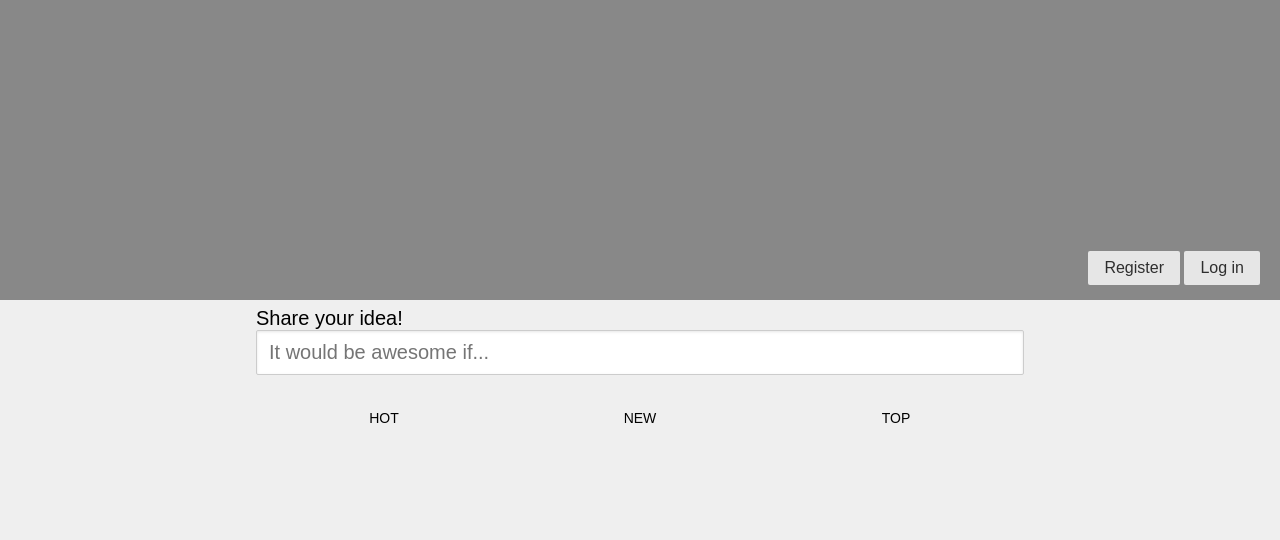
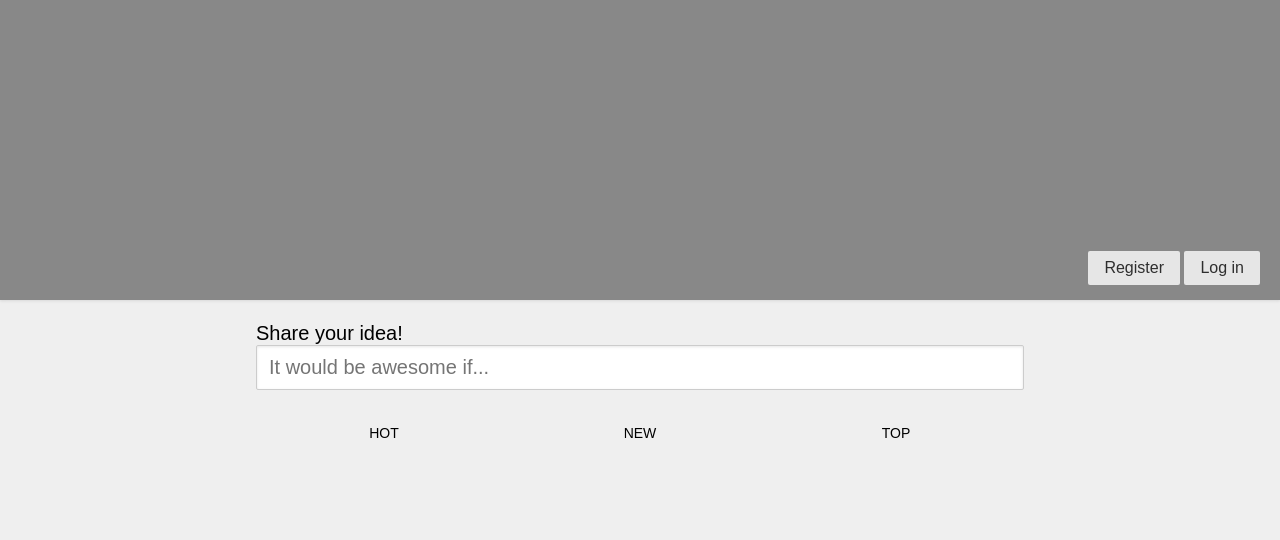
Before and after one commit to sigvef/ideavote.co, a Django app: template ideax/idea/templates/idea/idealist.html in a window 1280 px wide. Shown: the top 540 px of the page. Run offline with Django 3.2, Linux system fonts and the light colour scheme; the template is opened without the code that fills it, so the values that code supplies are empty.

Commit message:
Tweak banner style

```diff
--- a/ideax/static/css/master.css
+++ b/ideax/static/css/master.css
@@ -24,6 +24,8 @@ html, body {
   background: #888 no-repeat center;
   background-size: cover;
   position: relative;
+  box-shadow: 0px 1px 3px rgba(0,0,0,0.1);
+  margin-bottom: 15px;
 }
 
 .banner.large-banner {
```
